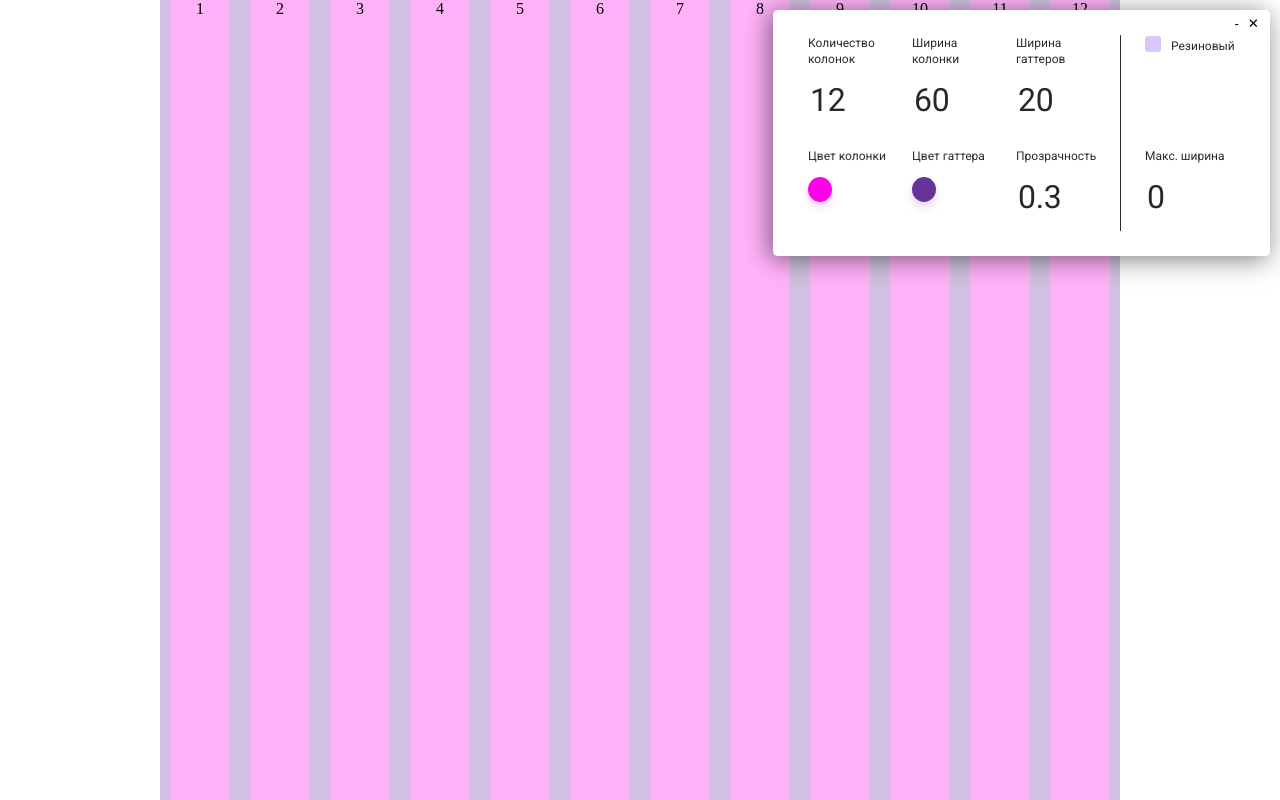
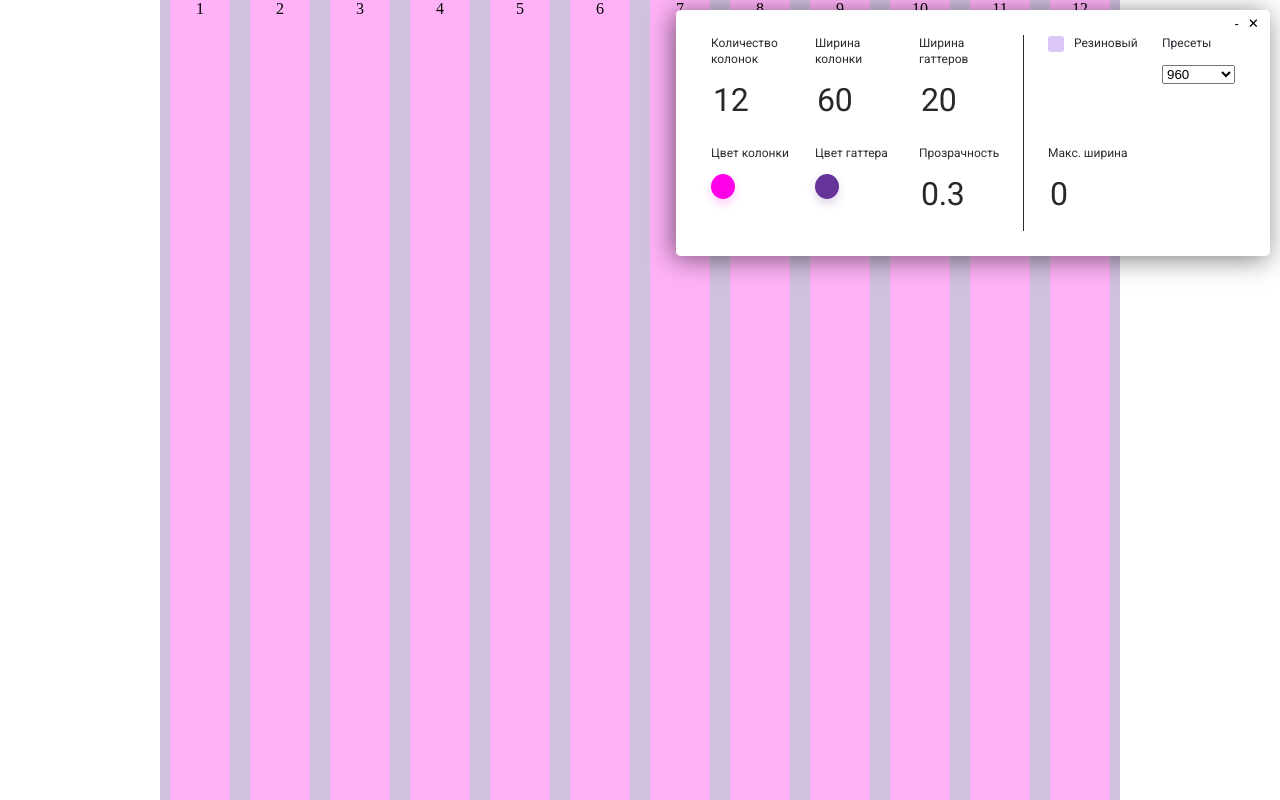
Before and after one commit to nikolai-shabalin/grid-overlay, a React app: page / in a window 1280 px wide. Built offline with nearby package versions, Linux system fonts and the light colour scheme.

Commit message:
Добавляет пресеты

```diff
--- a/src/App.js
+++ b/src/App.js
@@ -2,6 +2,7 @@ import React from 'react';
 import ReactDOM from 'react-dom';
 import Popup from './Popup';
 import Grid from './Grid';
+import presets from './presets';
 
 export default class App extends React.Component {
   state = {
@@ -16,6 +17,7 @@ export default class App extends React.Component {
 
     fluid: false,
     maxWidth: 0,
+    preset: '960'
   };
 
   handleChange = event => {
@@ -23,6 +25,9 @@ export default class App extends React.Component {
       this.setState({
           [event.target.id]: event.target.checked
       });
+    } else if (event.target.type === 'select-one') {
+      // console.log(presets[event.target.value]);
+        this.setState({...this.state, ...presets[event.target.value]})
     } else {
       this.setState({
         [event.target.id] : event.target.value
@@ -39,6 +44,8 @@ export default class App extends React.Component {
   render() {
     const {gridNode} = this.props;
     const settings = {...this.state, onChange: this.handleChange, onChangeColor: this.handleChangeColor};
+
+    console.log(this.state.preset)
     return (
       <div>
         <Popup {...settings} />
--- a/src/Popup/Content/content.module.css
+++ b/src/Popup/Content/content.module.css
@@ -10,8 +10,8 @@
     grid-template-columns: repeat(3, 80px) 1px 90px;
     grid-template-rows: repeat(2, 1fr);
     grid-template-areas:
-            ". . . line fluid"
-            ". . . line maxwidth";
+            ". . . line fluid preset"
+            ". . . line maxwidth .";
 
     grid-gap: 24px;
 }
@@ -29,6 +29,10 @@
     background-color: #292b30;
 }
 
+.preset {
+    grid-area: preset;
+}
+
 .label {
     user-select: none;
     color: #292b30;
@@ -38,4 +42,5 @@
     line-height: 16px;
     margin-bottom: 13px;
     cursor: pointer;
+    display: block;
 }
--- a/src/Popup/Content/index.js
+++ b/src/Popup/Content/index.js
@@ -55,6 +55,14 @@ export default class Content extends React.Component {
           <label htmlFor="maxWidth" className={css.label}>Макс. ширина</label>
           <InputNumber id={"maxWidth"} value={maxWidth} step={10} onChange={onChange}/>
         </div>
+
+        <div className={css.preset}>
+          <label htmlFor="mapreset" className={css.label}>Пресеты</label>
+          <select id="preset" onChange={onChange}>
+            <option value="960">960</option>
+            <option value="kelnik">Кельник</option>
+          </select>
+        </div>
       </div>
     )
   }
--- /dev/null
+++ b/src/presets.js
@@ -0,0 +1,28 @@
+export default {
+    960: {
+        columnNumber: 12,
+        columnWidth: 60,
+        columnColor: '#FF00E9',
+
+        gutterWidth: 20,
+        gutterColor: '#663399',
+
+        opacity: 0.3,
+
+        fluid: false,
+        maxWidth: 0,
+    },
+    kelnik: {
+        columnNumber: 36,
+        columnWidth: 60,
+        columnColor: '#FF00E9',
+
+        gutterWidth: 0,
+        gutterColor: '#663399',
+
+        opacity: 0.3,
+
+        fluid: true,
+        maxWidth: 1440,
+      }
+}
```
